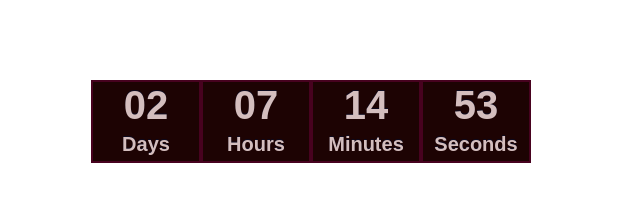
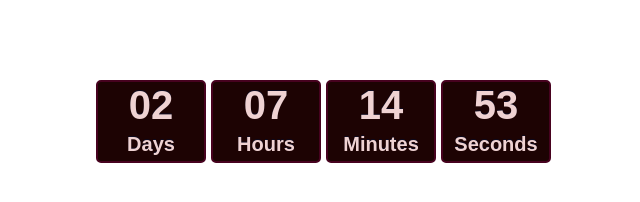
Before and after one commit to mandarinka99/goit-js-hw-11-timer, a website built with Parcel: page src/index.html in a window 1280 px wide. Shown: the whole page, without its empty margins (357-997 px from the left). Built offline with nearby package versions, Linux system fonts and the light colour scheme.

Commit message:
countdown timer

```diff
--- a/src/sass/timer.scss
+++ b/src/sass/timer.scss
@@ -13,14 +13,12 @@ body {
 }
 
 .timer {
-  background-color: rgb(29, 3, 3);
+  color: rgb(239, 210, 210);
 
-  color: rgb(212, 190, 190);
   display: flex;
   font-size: 40px;
   font-weight: bold;
   text-align: center;
-  margin: 0 auto;
   position: absolute;
   top: 10%;
   left: 35%;
@@ -29,5 +27,8 @@ body {
 
 .field {
   border: 2px rgb(71, 2, 31) solid;
+  background-color: rgb(29, 3, 3);
+  border-radius: 5px;
   width: 110px;
+  margin-left: 5px;
 }
```
